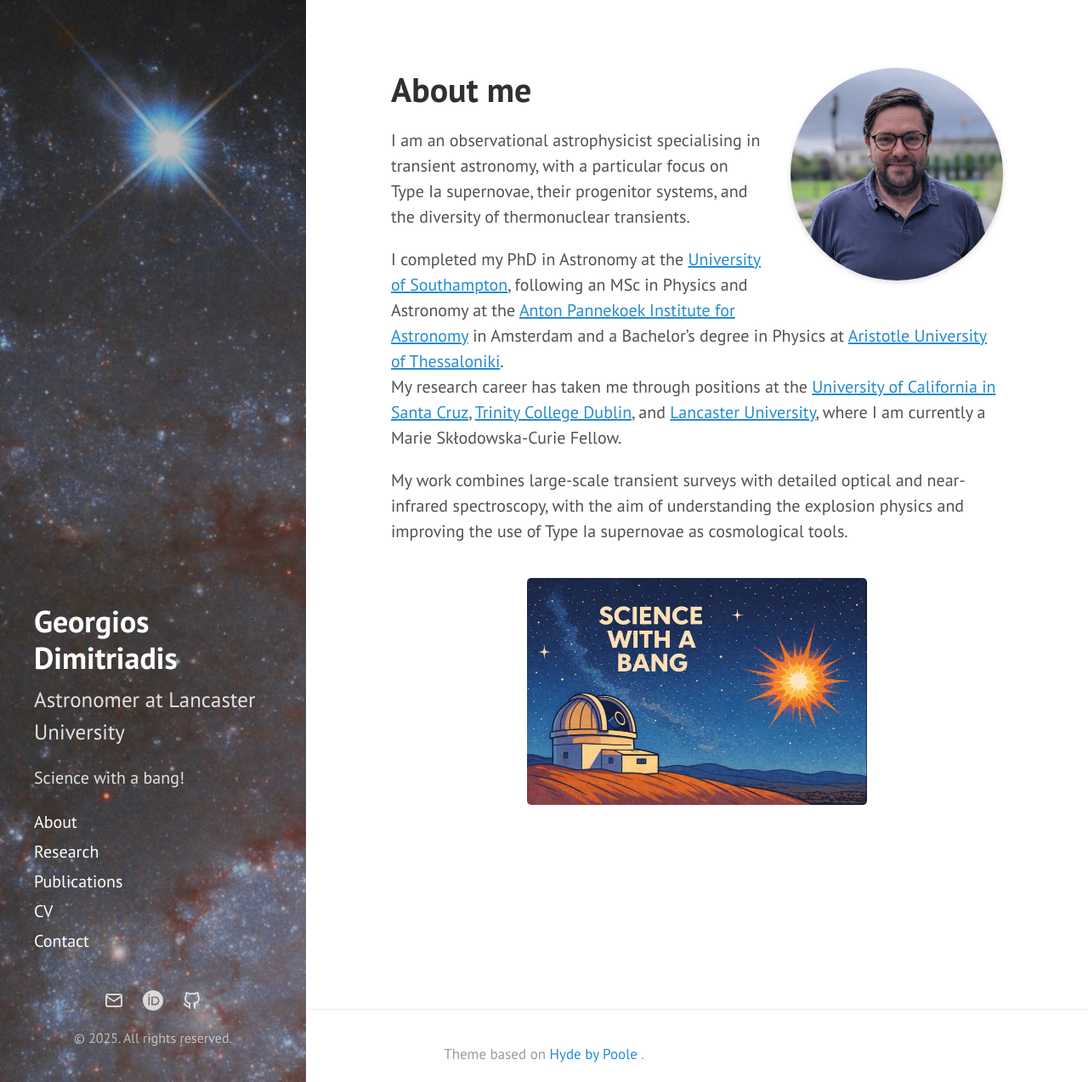
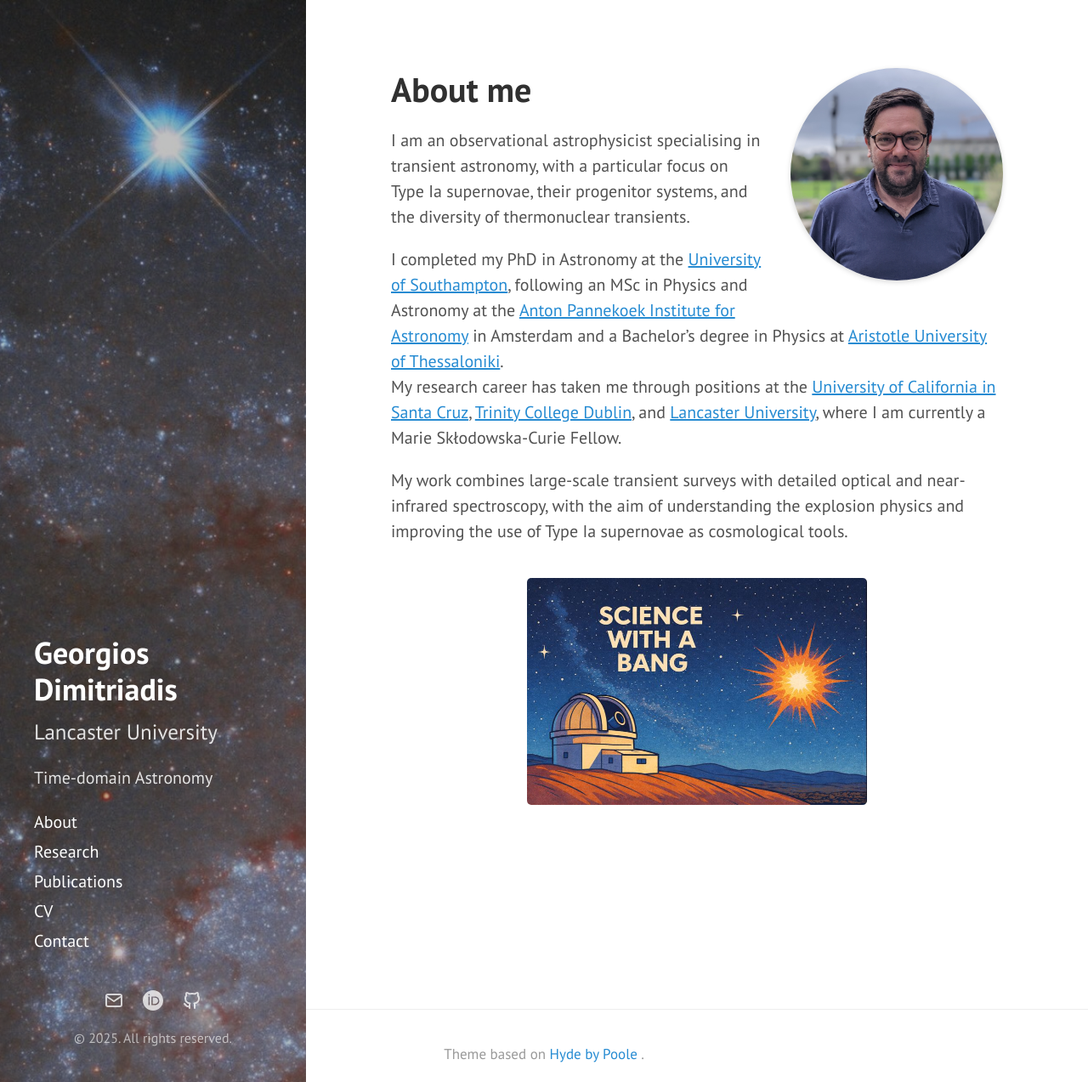
Before and after one commit to geodimitriadis/geodimitriadis.github.io, a Jekyll site: the page built from index.md, in a window 1280 px wide and 1273 px high. Shown: the whole window at 85% size. Built offline with Jekyll 4.4.1, drawn with Linux system fonts in a browser that asks for light colours.

Commit message:
Update _config.yml

```diff
--- a/_config.yml
+++ b/_config.yml
@@ -1,7 +1,7 @@
 # Site settings
 title: "Georgios Dimitriadis"
-tagline: "Astronomer at Lancaster University"
-description: "Science with a bang!"
+tagline: "Lancaster University"
+description: "Time-domain Astronomy"
 
 # Important for GitHub Pages (user site)
 url: "https://geodimitriadis.github.io"
```
